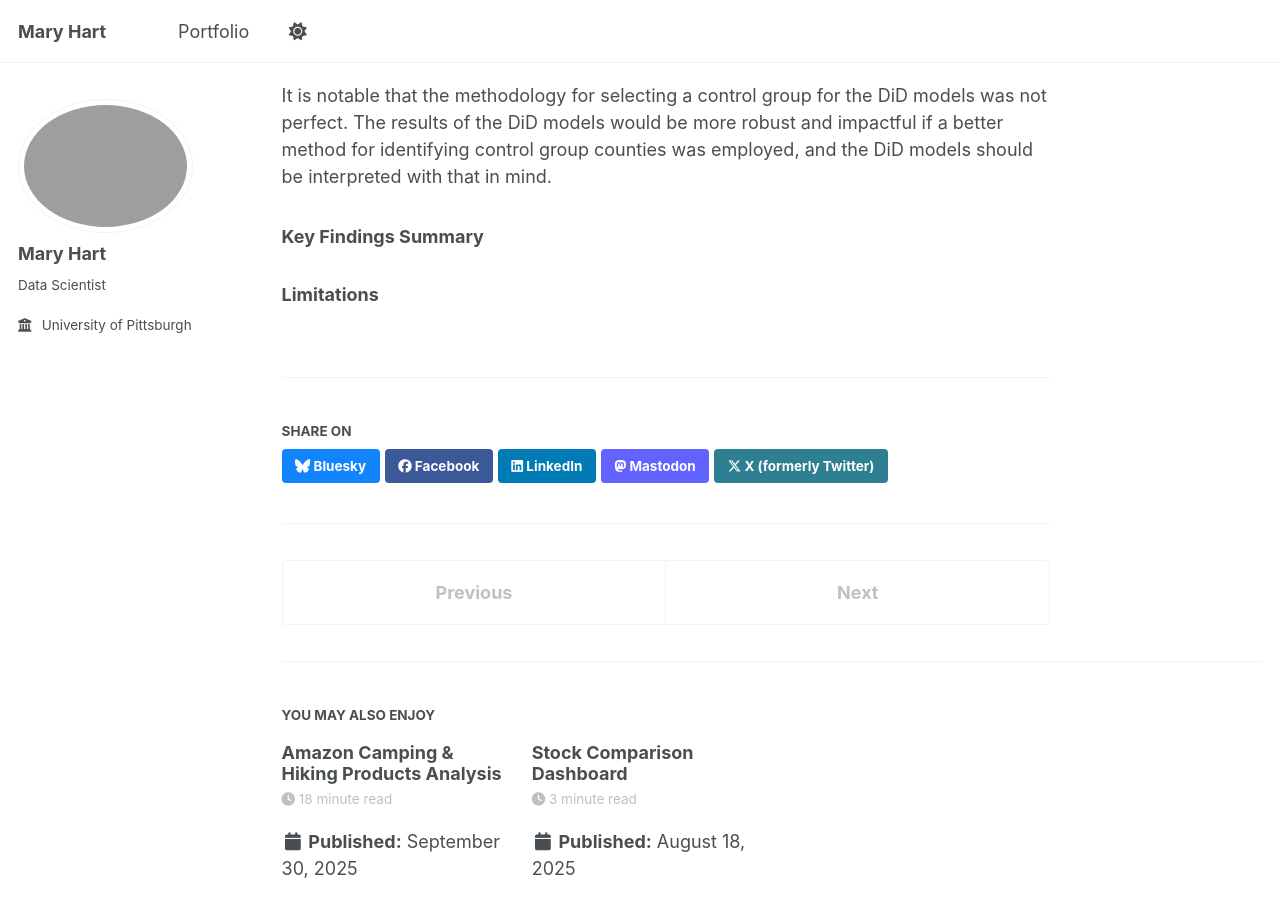
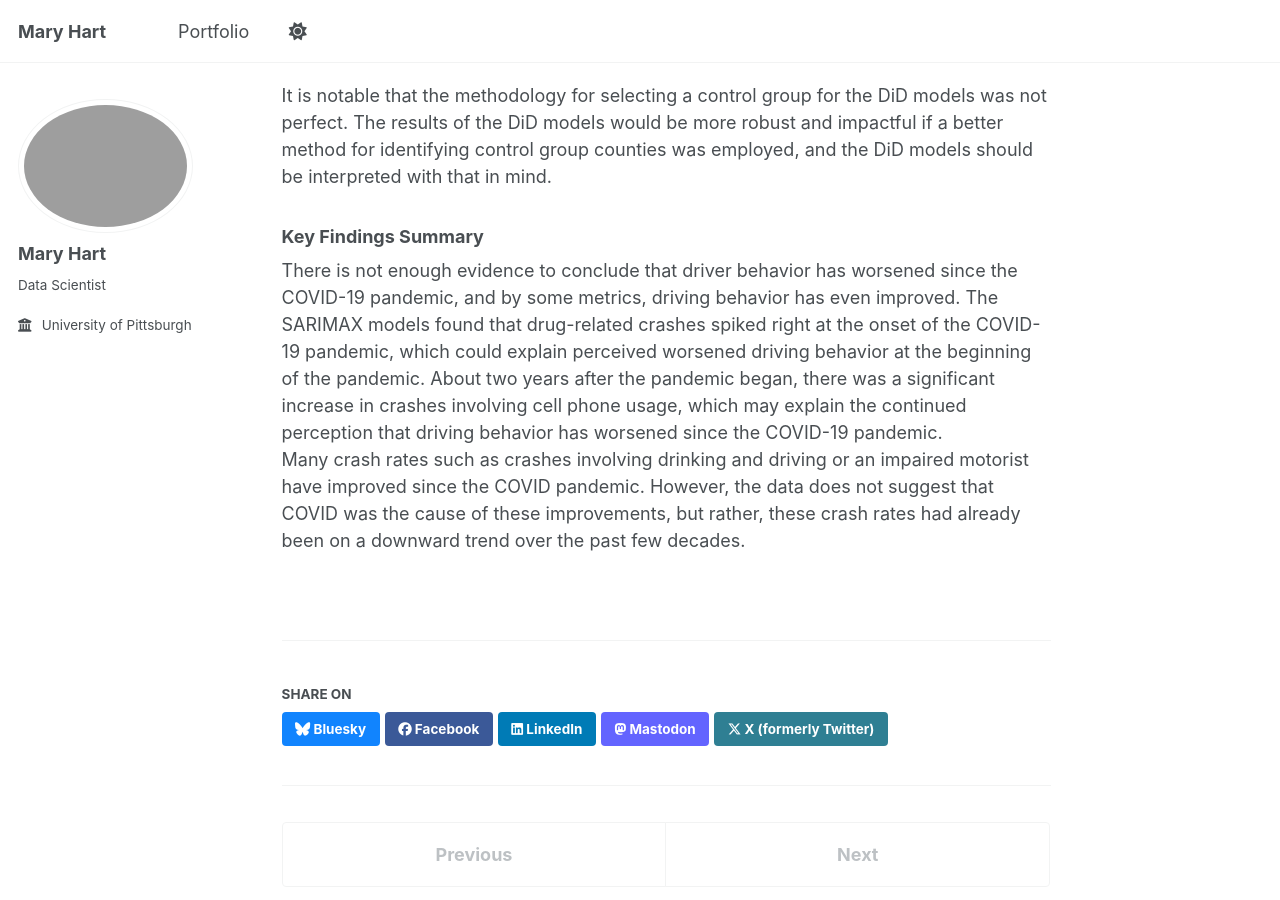
Before and after one commit to maryh-1/maryh-1.github.io, a Jekyll site: the page built from _posts/2026-05-01-COVID-Impact-on-Driver-Behavior.md, in a window 1280 px wide and 900 px high, scrolled down 7331 px. Built offline with Jekyll 4.4.1, drawn with Linux system fonts in a browser that asks for light colours; a script bundle is joined from its source files by our own code; library files that are not in the unit come from our copies; some of the changed text lies outside the part shown.

Commit message:
Update 2026-05-01-COVID-Impact-on-Driver-Behavior.md

```diff
--- a/_posts/2026-05-01-COVID-Impact-on-Driver-Behavior.md
+++ b/_posts/2026-05-01-COVID-Impact-on-Driver-Behavior.md
@@ -134,4 +134,13 @@ It is notable that the methodology for selecting a control group for the DiD mod
 
 ### Key Findings Summary
 
-### Limitations
+There is not enough evidence to conclude that driver behavior has worsened since the COVID-19
+pandemic, and by some metrics, driving behavior has even improved. The SARIMAX models found that
+drug-related crashes spiked right at the onset of the COVID-19 pandemic, which could explain perceived
+worsened driving behavior at the beginning of the pandemic. About two years after the pandemic began,
+there was a significant increase in crashes involving cell phone usage, which may explain the continued
+perception that driving behavior has worsened since the COVID-19 pandemic.
+Many crash rates such as crashes involving drinking and driving or an impaired motorist have improved
+since the COVID pandemic. However, the data does not suggest that COVID was the cause of these
+improvements, but rather, these crash rates had already been on a downward trend over the past few
+decades.
```
